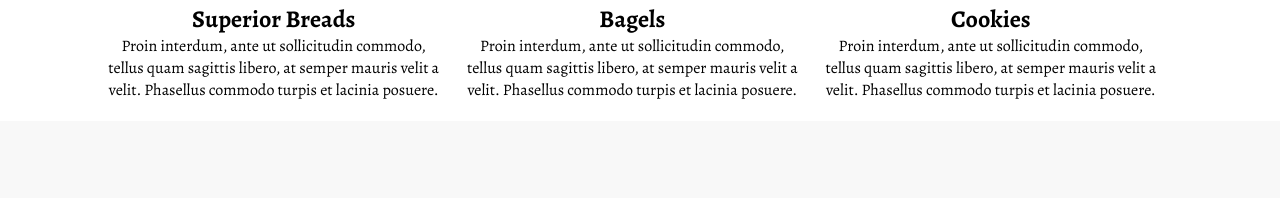
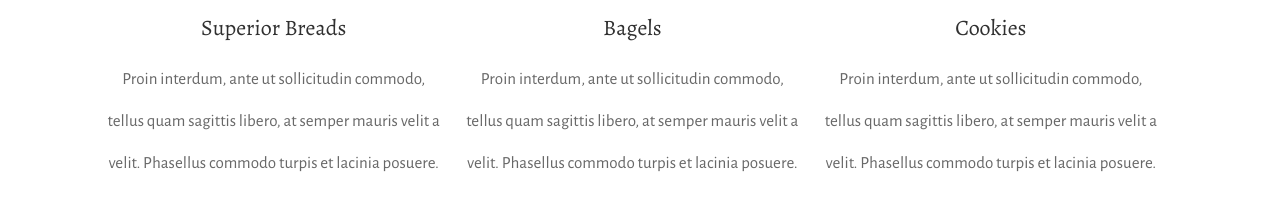
Before and after one commit to Ahm6dalii/Bakery-design, a plain HTML site: page index.html in a window 1280 px wide. Shown: the part 2555-2753 px from the top of the page. Drawn offline with nearby package versions, Linux system fonts and the light colour scheme; a script that the page names is missing.

Commit message:
edit css font for  Baking section

```diff
--- a/css/style.css
+++ b/css/style.css
@@ -326,14 +326,14 @@ width: 85%;
 margin: auto;
 }
 
-.Baking-section .box h2{
+.Baking-section .box2 h2{
     font-weight: 400;
     margin-bottom: 5px;
     font-size: 22px;
     color: #303030;
     line-height: 50px;
 }
- .Baking-section .box p{
+ .Baking-section .box2 p{
         /* background-color: blue; */
         font-size: 17px;
         color: #686868;
```
